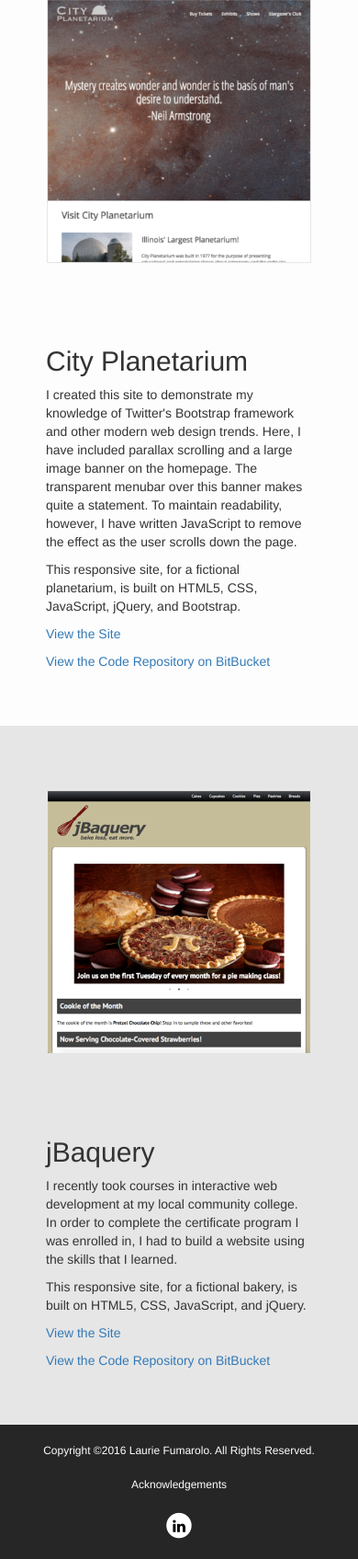
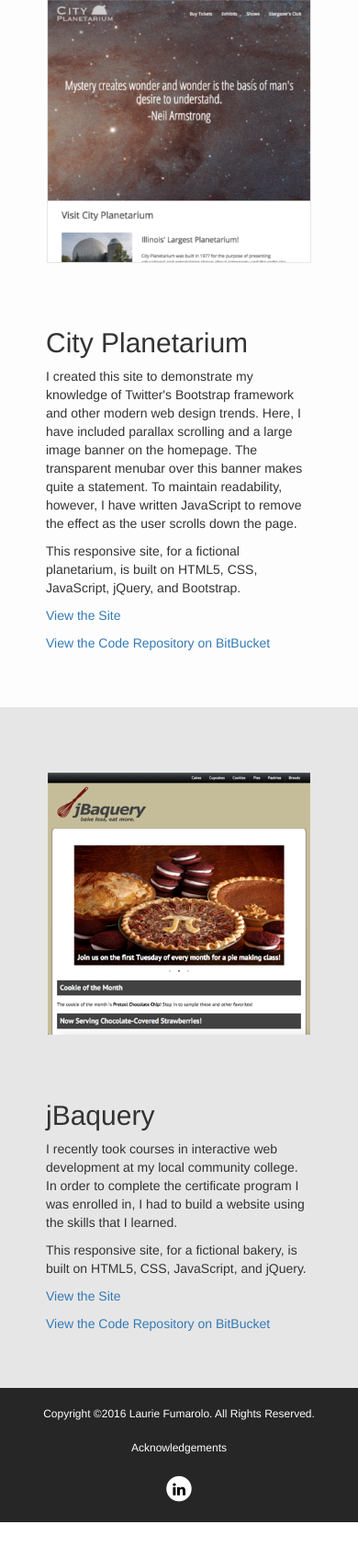
Before and after one commit to lauriefumarolo/lauriefumarolo-com, a PHP site: page / in a window 390 px wide. Shown: the part 471-2166 px from the top of the page at 92% size. After the commit the page ends 2126 px from the top, so only its background shows below. Run offline with PHP 8.4, Linux system fonts and the light colour scheme; some libraries are stand-ins or nearby versions.

Commit message:
Fix padding on small screens.

```diff
--- a/publish/css/styles.css
+++ b/publish/css/styles.css
@@ -157,12 +157,12 @@ a:link, a:visited, a:hover {
 	}
 
 	#content .flex-item {
-		padding: 70px 50px 50px 50px;
+		padding: 0 50px 50px 50px;
 	}
 
 	#content .flex-container:nth-child(odd) .flex-item:nth-of-type(1),
 	#content .flex-container:nth-child(even) .flex-item:nth-of-type(2) {
-		padding-bottom: 0;
+		padding-top: 70px;
 	}
 
 	#content img {
```
